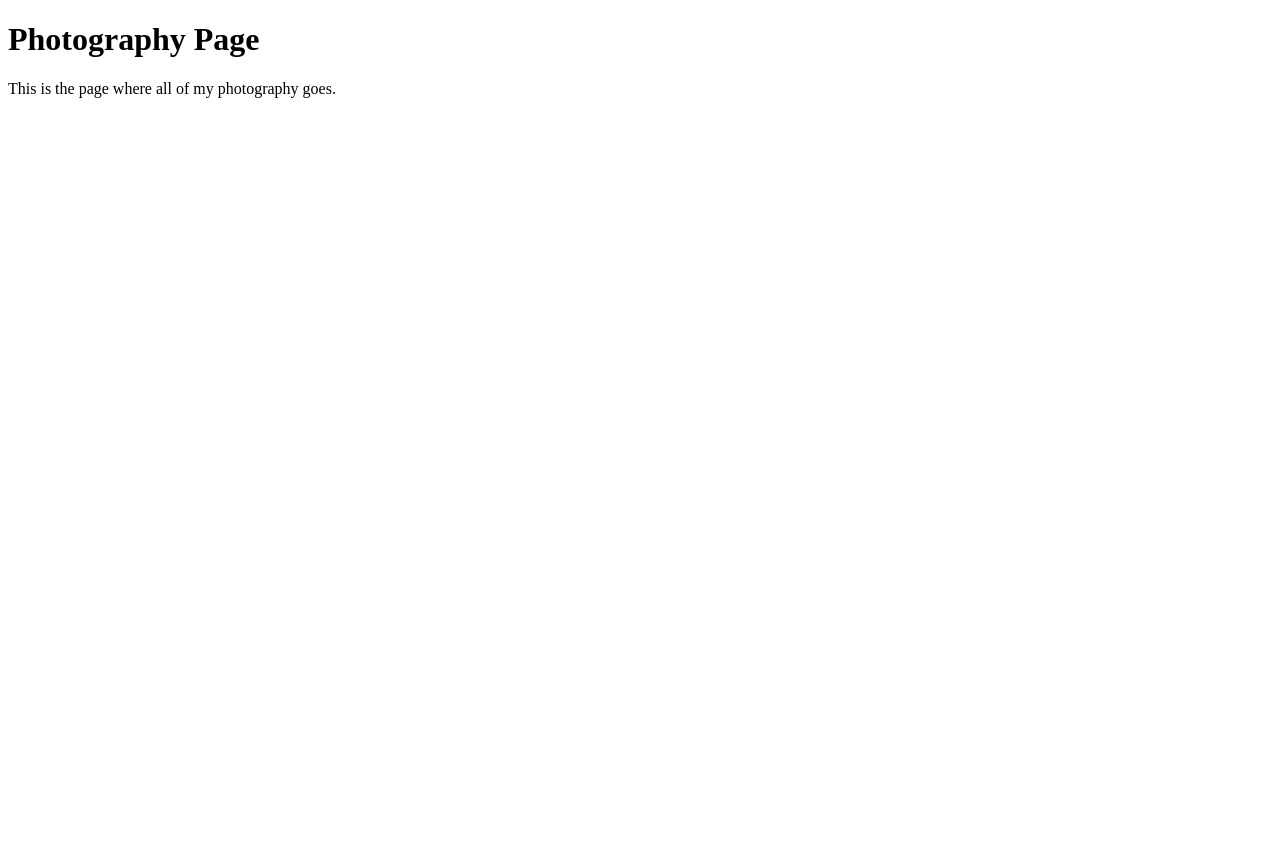
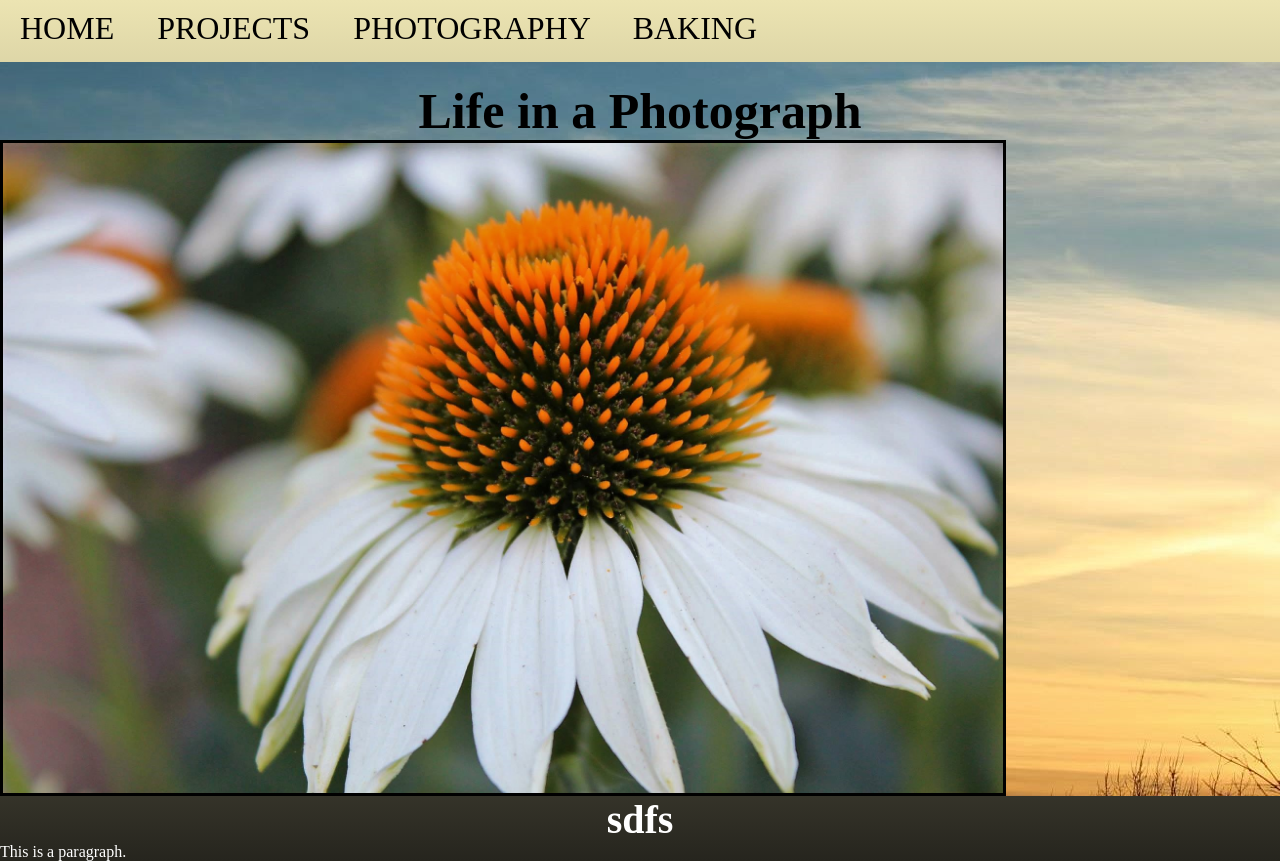
Before and after one commit to JacquieLeeYu/JacquieLeeYu.github.io, a plain HTML site: page photography.html in a window 1280 px wide. Before the commit the page ends 800 px from the top, so only its background shows below. Drawn offline with Linux system fonts and the light colour scheme.

Commit message:
Added kinda working slideshow
The image displays, but is not centered and also doesn't flip between different loaded images.

```diff
--- a/photography.html
+++ b/photography.html
@@ -1,7 +1,41 @@
 <!DOCTYPE html>
 <html>
+<head>
+    <link rel="stylesheet" href="styles.css">
+</head>
+
 <body>
-<h1>Photography Page</h1>
-<p>This is the page where all of my photography goes.</p>
+    <div id="linksLine">
+        <a id="pageLinks" href="index.html">
+            HOME
+        </a>
+        <a id="pageLinks" href="projects.html">
+            PROJECTS
+        </a>
+        <a id="pageLinks" href="photography.html">
+            PHOTOGRAPHY
+        </a>
+        <a id="pageLinks" href="baking.html">
+            BAKING
+        </a>
+    </div>
+    <div id="topOfPage">
+        <h1 id="pageTitle">
+            Life in a Photograph
+        </h1>
+
+        <div id="slideshow"></div>
+
+    </div>
+    <div id="content">
+        <h3>
+            sdfs
+        </h3>
+        <p>
+            This is a paragraph.
+        </p>
+    </div>
+    <script src="photography.js"></script>
 </body>
+
 </html>
--- /dev/null
+++ b/photography.js
@@ -0,0 +1,33 @@
+const slideshowImages = [
+    "./pictures/Big Flower.jpg",
+    "./pictures/Bright Sunrise 2.jpg",
+    "./pictures/Chicago Cityline.jpg",
+    "./pictures/Courthouse.jpg",
+    "./pictures/Ferris Wheel.jpg",
+    "./pictures/Foggy Sunrise.jpg",
+    "./pictures/Roses.jpg",
+    "./pictures/Tree Light.jpg"
+];
+
+let currentSlideshowImageIndex = 0;
+
+const slideshowElement = document.getElementById('slideshow');
+
+function renderSlideshowImage(currentSlideshowImageIndex) {
+    let currentImagePath = slideshowImages[currentSlideshowImageIndex];
+    // if (currentSlideshowImageIndex == 0) {
+    //     slideshowElement.style.backgroundImage = "url('./pictures/Big Flower.jpg')";
+    // } else if (currentSlideshowImageIndex == 1) {
+    //     slideshowElement.style.backgroundImage = "url('./pictures/Bright Sunrise 2.jpg')";
+    // } else if (currentSlideshowImageIndex == 2) {
+    //     slideshowElement.style.backgroundImage = "url('./pictures/Chicago Cityline.jpg')";
+    // } else if (currentSlideshowImageIndex == 3) {}
+    // slideshowElement.style.backgroundImage = "url('./pictures/Ferris Wheel.jpg')";
+    slideshowElement.style.backgroundImage = "url('" + currentImagePath +"')";
+    // slideshowElement.style.backgroundImage = url('+slideshowImages[currentSlideshowImageIndex++]+');
+
+    const isLastPhoto = currentSlideshowImageIndex === slideshowImages.length - 1;
+    currentSlideshowImageIndex = isLastPhoto ? 0 : currentSlideshowImageIndex + 1;
+}
+
+setInterval(renderSlideshowImage(currentSlideshowImageIndex), 1000);
--- a/styles.css
+++ b/styles.css
@@ -1,29 +1,76 @@
 body {
-    background-color: powderblue;
-  }
+    /* background-color: aqua; */
+    background-image: linear-gradient(rgb(236, 228, 178), rgb(38, 37, 30));
+    margin: 0px;
+    padding: 0px;
+}
+div {
+    margin: 0px;
+    padding: 0px;
+}
 h1 {
     color: black;
+    margin: 0px;
+    padding: 0px;
+}
+h3 {
+    font-size: 40px;
+    color: white;
+    text-align: center;
+    margin: 0px;
+    padding: 0px;
 }
 p {
-    color: red;
+    margin: 0px;
+    padding: 0px;
+    color: white;
 }
-
-#pageTitle {
-    text-align: center;
-    border: 2px, black;
-    padding-top: 20px;
-    padding-bottom: 100px;
-    font-size: 50px;
+#linksLine {
+    margin-left: 10px;
+    margin-top: 10px;
+    margin-bottom: 15px;
+    padding: 0px;
 }
 #pageLinks {
-    background: rgba(77, 77, 77, 0.2);
-    font-size: 30px;
+    font-size: 32px;
     color: black;
     text-decoration: none;
     justify-content: center;
     padding-left: 10px;
     padding-right: 10px;
-    padding-top: 30px;
     padding-bottom: 10px;
-    margin: 5px;
+    padding-top: 15px;
+    margin-right: 15px;
 }
+#topOfPage {
+    background-image: url("./pictures/Wispy Cloud Sunset.jpg");
+    padding: 0px;
+    margin: 0px;
+}
+#pageTitle {
+    background-color: rgba(0,0,0,0);
+    text-align: center;
+    padding-top: 20px;
+    font-size: 50px;
+}
+#clock {
+    /* border: 2px solid blue; */
+    padding-top: 500px;
+    font-size: 25px;
+    text-align: center;
+}
+#time {
+    font-size: 60px;
+}
+#content {
+    margin: 0px;
+    /* border: 12px solid yellow; */
+    /* background-color: rgb(0, 4, 255); */
+}
+#slideshow {
+    height: 650px;
+    width: 1000px;
+    border: solid;
+    justify-content: center;
+    background-size: cover;
+}
```
Also changed, not shown: baking.html (+33 -2 lines), index.html (+19 -2 lines), index.js (+10 -0 lines), projects.html (+33 -2 lines), pictures/Big Flower.jpg (added), pictures/Bright Sunrise 2.jpg (added), pictures/Foggy Sunrise.jpg (added), pictures/Roses.jpg (added), pictures/Tree Light.jpg (added), pictures/Wispy Cloud Sunset.jpg (added), 3 other files.
